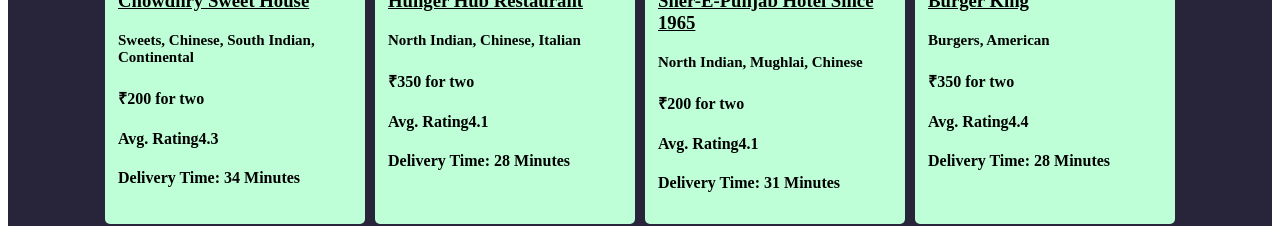
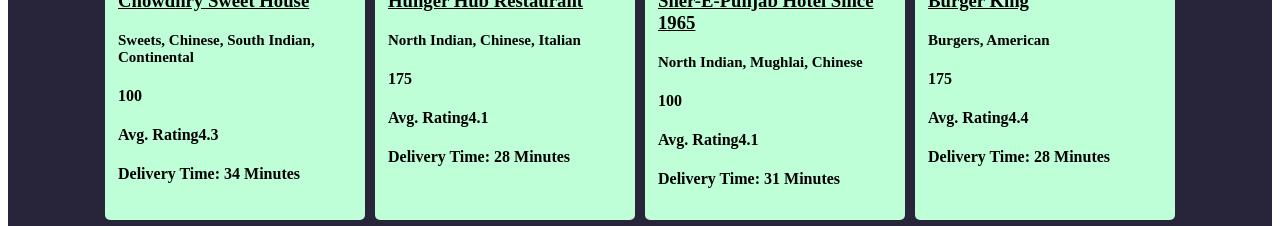
Before and after one commit to Ammarkhan227/Food-Delivery, a React (Vite) app: page / in a window 1280 px wide. Shown: the part 398-624 px from the top of the page. Built offline with nearby package versions, Linux system fonts and the light colour scheme.

Commit message:
update 5

```diff
--- a/App.js
+++ b/App.js
@@ -37,16 +37,19 @@
         avgRating,
         costForTwo,
     } = restData?.info;
+    let arr = costForTwo?.split(" ")
+    let abj = Number(arr[0]?.substring(1))
+    console.log(abj);
 
     return (
         <div className='restcard'>
             <img className='cardimg' src={"https://media-assets.swiggy.com/swiggy/image/upload/fl_lossy,f_auto,q_auto,w_660/" + cloudinaryImageId} />
             <div className='Cardtitle'>
-            <h3 className='cardheading'>{name}</h3>
-            <h4 className='cardsub'>{cuisines.join(", ")}</h4>
-            <h4>{costForTwo}</h4>
-            <h4>Avg. Rating{avgRating}</h4>
-            <h4>Delivery Time: {restData.info.sla.deliveryTime} Minutes</h4>
+                <h3 className='cardheading'>{name}</h3>
+                <h4 className='cardsub'>{cuisines.join(", ")}</h4>
+                <h4>{abj/2}</h4>
+                <h4>Avg. Rating{avgRating}</h4>
+                <h4>Delivery Time: {restData.info.sla.deliveryTime} Minutes</h4>
             </div>
         </div>
     );
```
